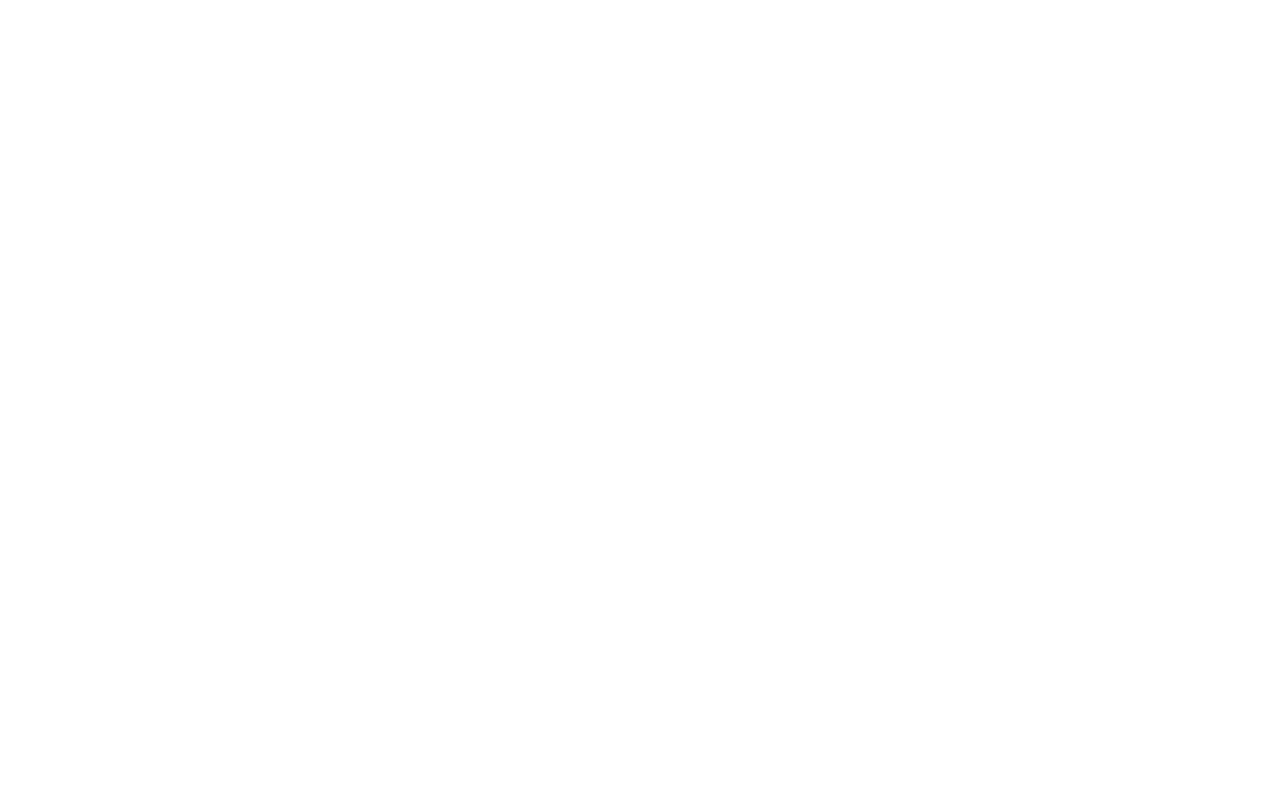
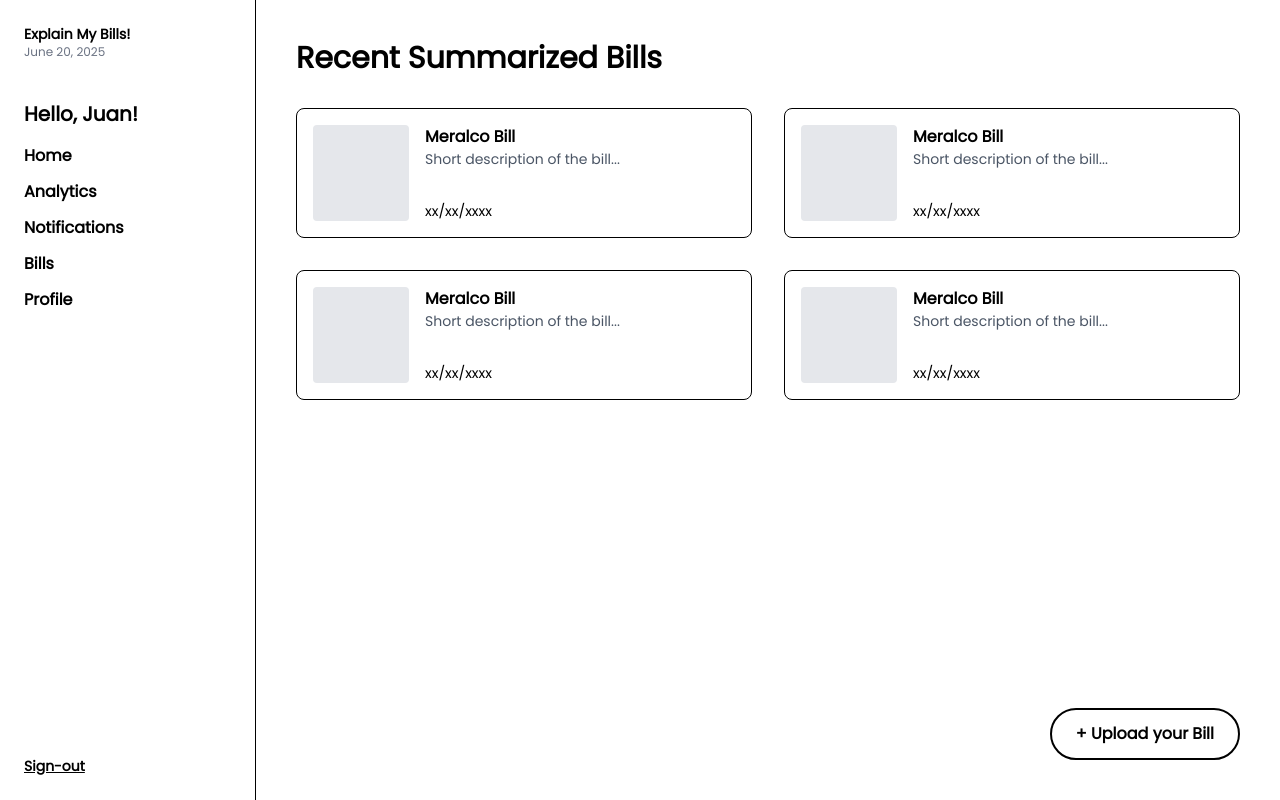
Before and after one commit to ShawnMayol/explain-my-bills, a React (Vite) app in the folder frontend/: page /dashboard in a window 1280 px wide. Before the commit this address had no page. Built offline with nearby package versions, Linux system fonts and the light colour scheme; no server answers.

Commit message:
feat: add sign up feature using email and initial Dashboard UI

```diff
--- a/frontend/src/App.jsx
+++ b/frontend/src/App.jsx
@@ -2,6 +2,7 @@
 import LandingPage from "./pages/LandingPage.jsx";
 import SignUp from "./pages/SignUp.jsx";
 import SignIn from "./pages/SignIn.jsx";
+import Dashboard from "./pages/Dashboard.jsx";
 
 function App() {
     return (
@@ -9,6 +10,7 @@
             <Route path="/" element={<LandingPage />} />
             <Route path="/signup" element={<SignUp />} />
             <Route path="/signin" element={<SignIn />} />
+            <Route path="/dashboard" element={<Dashboard />} />
         </Routes>
     );
 }
--- /dev/null
+++ b/frontend/src/pages/Dashboard.jsx
@@ -0,0 +1,54 @@
+import React from 'react';
+
+export default function Dashboard() {
+  return (
+    <div className="flex h-screen w-screen">
+      {/* Sidebar */}
+      <div className="w-1/5 min-w-[180px] border-r p-6 flex flex-col justify-between">
+        <div>
+          <div className="mb-10">
+            <p className="font-bold text-sm">Explain My Bills!</p>
+            <p className="text-xs text-gray-500">June 20, 2025</p>
+          </div>
+          <div className="mb-10">
+            <h2 className="text-xl font-semibold mb-4">Hello, Juan!</h2>
+            <nav className="flex flex-col space-y-3">
+              <a href="#" className="font-semibold hover:underline">Home</a>
+              <a href="#" className="font-semibold hover:underline">Analytics</a>
+              <a href="#" className="font-semibold hover:underline">Notifications</a>
+              <a href="#" className="font-semibold hover:underline">Bills</a>
+              <a href="#" className="font-semibold hover:underline">Profile</a>
+            </nav>
+          </div>
+        </div>
+        <a href="#" className="text-sm font-semibold underline">Sign-out</a>
+      </div>
+
+      {/* Main Content */}
+      <div className="flex-1 p-10 relative">
+        <h1 className="text-3xl font-bold mb-8">Recent Summarized Bills</h1>
+
+        {/* Grid of Bills */}
+        <div className="grid grid-cols-2 gap-8">
+          {Array.from({ length: 4 }).map((_, index) => (
+            <div key={index} className="border rounded-lg p-4 flex">
+              <div className="w-24 h-24 bg-gray-200 rounded mr-4"></div>
+              <div className="flex flex-col justify-between">
+                <div>
+                  <p className="font-bold">Meralco Bill</p>
+                  <p className="text-sm text-gray-600">Short description of the bill...</p>
+                </div>
+                <p className="text-sm mt-4">xx/xx/xxxx</p>
+              </div>
+            </div>
+          ))}
+        </div>
+
+        {/* Upload Button */}
+        <button className="absolute bottom-10 right-10 px-6 py-3 border-2 font-semibold rounded-full hover:bg-gray-100">
+          + Upload your Bill
+        </button>
+      </div>
+    </div>
+  );
+}
--- a/frontend/src/pages/LandingPage.jsx
+++ b/frontend/src/pages/LandingPage.jsx
@@ -1,13 +1,70 @@
-import React from "react";
-import { Link } from "react-router-dom";
+import React, { useEffect, useState } from "react";
+import { Link, useNavigate } from "react-router-dom";
+import { auth } from "../../firebase/firebaseConfig";
+import { onAuthStateChanged, signOut } from "firebase/auth";
 
 export default function LandingPage() {
+    const [user, setUser] = useState(null);
+    const navigate = useNavigate();
+
+    useEffect(() => {
+        const unsubscribe = onAuthStateChanged(auth, (currentUser) => {
+            setUser(currentUser);
+        });
+        return () => unsubscribe();
+    }, []);
+
+    const handleLogout = async () => {
+        try {
+            await signOut(auth);
+            setUser(null);
+            navigate("/");
+        } catch (error) {
+            console.error("Error signing out:", error);
+        }
+    };
+
     return (
         <div className="h-screen w-screen items-center flex flex-col justify-center">
-            <h1 className="text-7xl font-bold mb-14">Explain My Bills!</h1>
             <div>
-                <Link to="/signup" className="rounded-xl p-3 text-lg border-2 font-semibold mr-10 px-12 hover:cursor-pointer">Sign Up</Link>
-                <Link to="/signin" className="rounded-xl p-3 text-lg border-2 font-semibold px-12 hover:cursor-pointer">Sign In</Link>
+                <p className="text-2xl mb-2 text-start">
+                    {user ? `Welcome Back, ${user.displayName || user.email}!` : "Welcome!"}
+                </p>
+                <h1 className="text-7xl font-bold mb-14">Explain My Bills!</h1>
+            </div>
+
+            <div>
+                {user ? (
+                    <>
+                        <Link
+                            to="/dashboard"
+                            className="rounded-xl p-3 text-lg border-2 font-semibold mr-10 px-12 hover:cursor-pointer"
+                        >
+                            Home
+                        </Link>
+                        <button
+                            onClick={handleLogout}
+                            className="rounded-xl p-3 text-lg border-2 font-semibold px-12 hover:cursor-pointer"
+                        >
+                            Logout
+                        </button>
+                    </>
+                ) : (
+                    <>
+                        <Link
+                            to="/signup"
+                            className="rounded-xl p-3 text-lg border-2 font-semibold mr-10 px-12 hover:cursor-pointer"
+                        >
+                            Sign Up
+                        </Link>
+                        <Link
+                            to="/signin"
+                            className="rounded-xl p-3 text-lg border-2 font-semibold px-12 hover:cursor-pointer"
+                        >
+                            Sign In
+                        </Link>
+                    </>
+                )}
             </div>
         </div>
     );
--- a/frontend/src/pages/SignUp.jsx
+++ b/frontend/src/pages/SignUp.jsx
@@ -1,47 +1,87 @@
-import React from "react";
-import { Link } from "react-router-dom";
+import React, { useState } from "react";
+import { Link, useNavigate } from "react-router-dom";
+import { createUserWithEmailAndPassword, updateProfile } from "firebase/auth";
+import { auth } from "../../firebase/firebaseConfig";
 
 export default function SignUp() {
+    const [username, setUsername] = useState("");
+    const [email, setEmail] = useState("");
+    const [password, setPassword] = useState("");
+    const [confirmPassword, setConfirmPassword] = useState("");
+    const [error, setError] = useState("");
+
+    const navigate = useNavigate();
+
+    const handleSubmit = async (e) => {
+        e.preventDefault();
+        setError("");
+
+        if (password !== confirmPassword) {
+            setError("Passwords do not match.");
+            return;
+        }
+
+        try {
+            const userCredential = await createUserWithEmailAndPassword(auth, email, password);
+            await updateProfile(userCredential.user, {
+                displayName: username,
+            });
+            navigate("/dashboard");
+        } catch (err) {
+            setError(err.message);
+        }
+    };
+
     return (
         <div className="h-screen w-screen items-center flex flex-col justify-center">
             <p className="text-2xl mb-2">Explain My Bills!</p>
             <h1 className="text-7xl font-bold">Register</h1>
-            <form className="flex flex-col mt-10 w-1/4">
+
+            <form onSubmit={handleSubmit} className="flex flex-col mt-10 w-1/4">
                 <input
                     type="text"
                     placeholder="Username"
                     className="mb-5 p-2 border rounded"
+                    value={username}
+                    onChange={(e) => setUsername(e.target.value)}
                 />
                 <input
                     type="email"
                     placeholder="Email"
                     className="mb-5 p-2 border rounded"
+                    value={email}
+                    onChange={(e) => setEmail(e.target.value)}
                 />
                 <input
                     type="password"
                     placeholder="Password"
                     className="mb-5 p-2 border rounded"
+                    value={password}
+                    onChange={(e) => setPassword(e.target.value)}
                 />
                 <input
                     type="password"
                     placeholder="Confirm Password"
                     className="mb-5 p-2 border rounded"
+                    value={confirmPassword}
+                    onChange={(e) => setConfirmPassword(e.target.value)}
                 />
+
+                {error && <p className="text-red-500 mb-4">{error}</p>}
+
                 <div className="flex gap-5 text-center">
                     <Link
                         to="/signin"
-                        type="submit"
                         className="p-3 text-lg border-2 font-semibold rounded-4xl hover:cursor-pointer w-1/2"
                     >
                         Sign In
                     </Link>
-                    <Link
-                        to="/signup"
+                    <button
                         type="submit"
                         className="p-3 text-lg border-2 font-semibold rounded-4xl hover:cursor-pointer w-1/2"
                     >
                         Sign Up
-                    </Link>
+                    </button>
                 </div>
             </form>
         </div>
```
